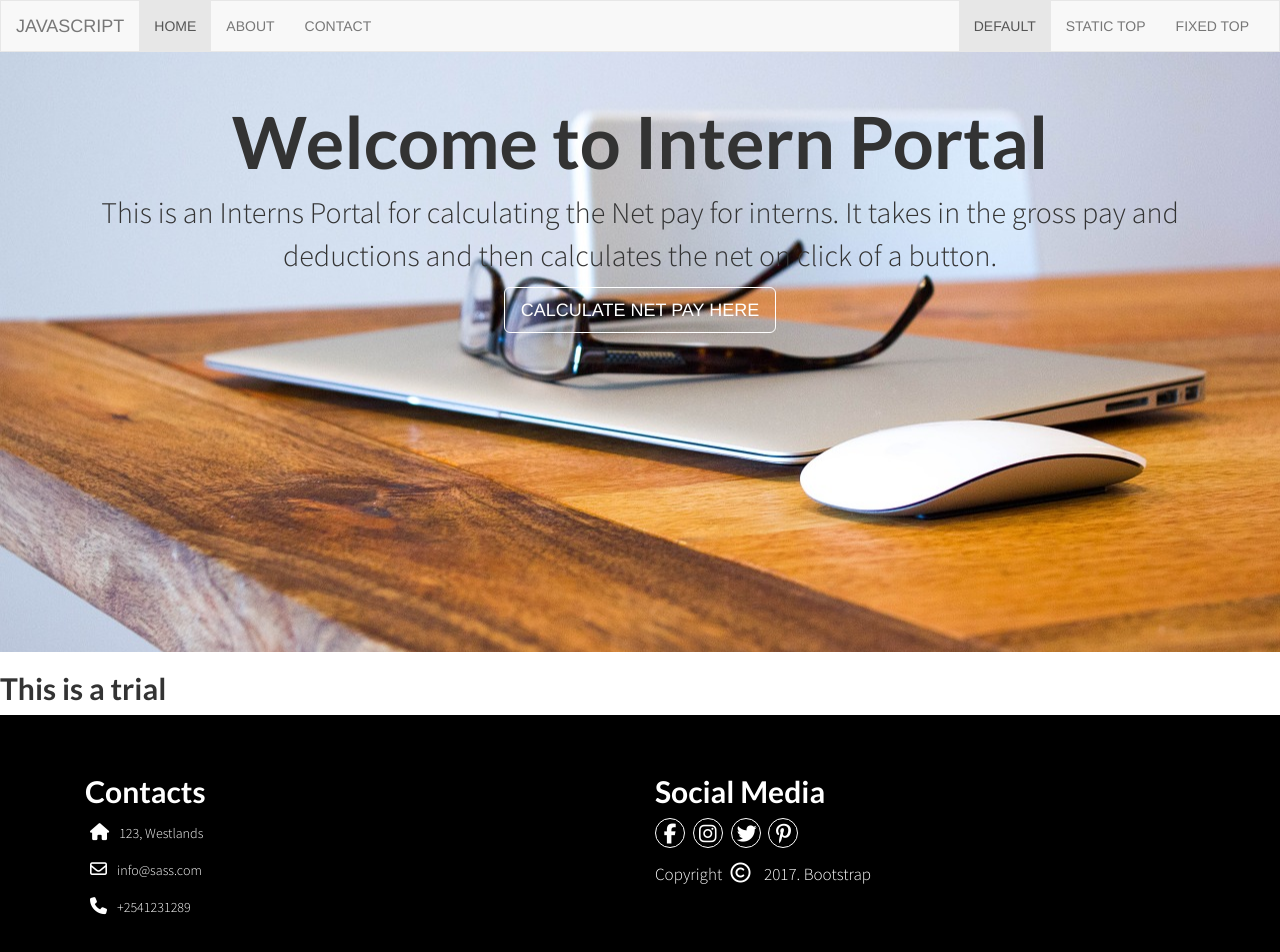
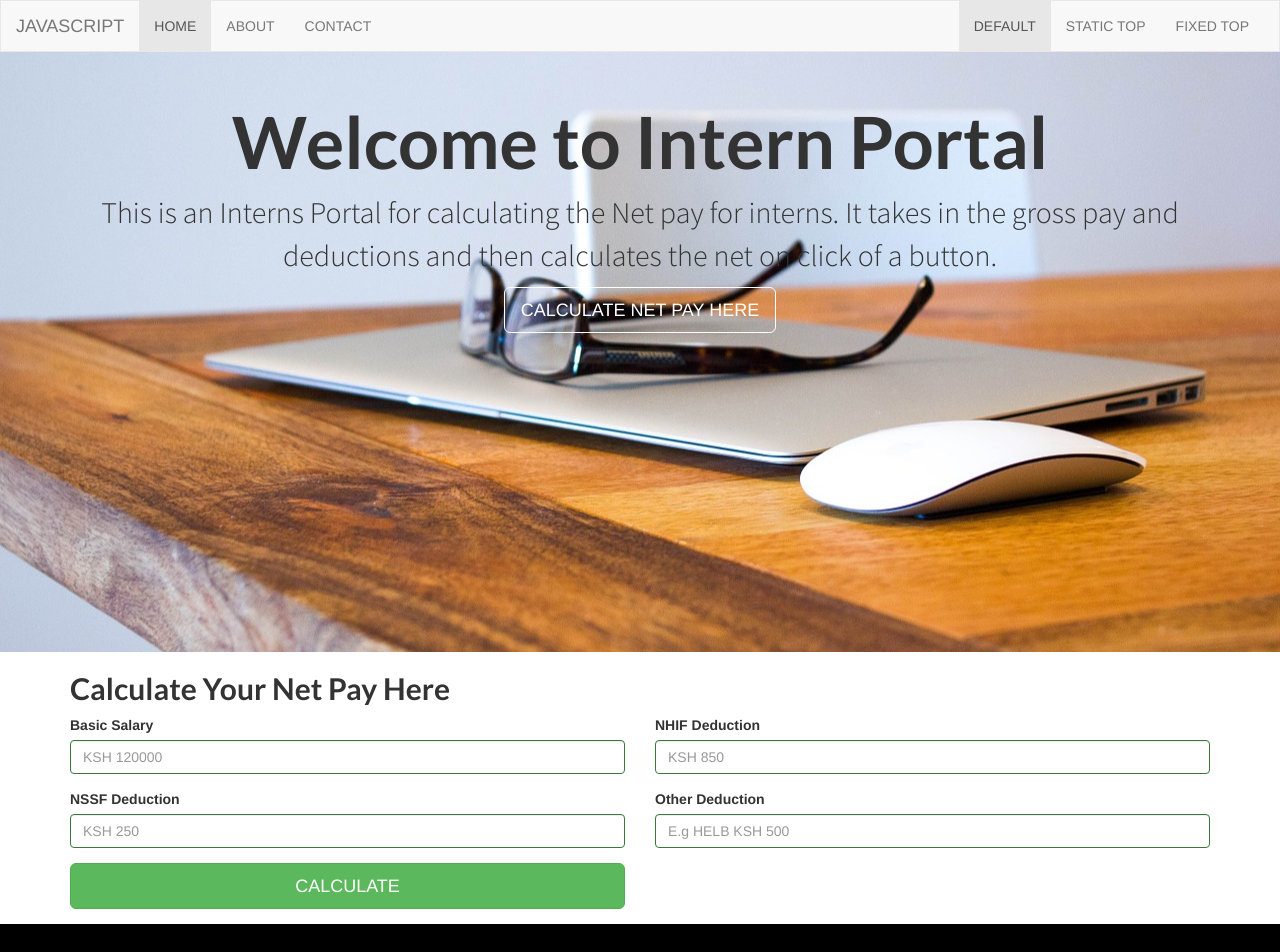
Before and after one commit to cokoyoh/JAVASCRIPT-9TH-NOVEMBER-2017, a plain HTML site: page index.html in a window 1280 px wide. Shown: the top 952 px of the page. Drawn offline with nearby package versions, Linux system fonts and the light colour scheme.

Commit message:
Salary calculation form added

```diff
--- a/index.html
+++ b/index.html
@@ -58,7 +58,38 @@
 
     <!--net pay section begins here-->
     <div class="net-pay" id="net-pay">
-        <h2>This is a trial</h2>
+        <div class="container">
+            <h2>Calculate Your Net Pay Here</h2>
+            <form>
+                <fieldset>
+                    <div class="row">
+                        <div class="col-md-6 col-lg-6">
+                            <div class="form-group has-success">
+                                <label class="form-control-label">Basic Salary</label>
+                                <input type="text" class="form-control is-valid" id="basic-salary" placeholder="KSH 120000">
+                            </div>
+                            <div class="form-group has-success">
+                                <label class="form-control-label">NSSF Deduction</label>
+                                <input type="text" class="form-control is-valid" id="nssf" placeholder="KSH 250">
+                            </div>
+                            <div class="form-group has-success">
+                                <button type="button" class="btn btn-success btn-lg btn-block">Calculate</button>
+                            </div>
+                        </div>
+                        <div class="col-md-6 col-lg-6">
+                            <div class="form-group has-success">
+                                <label class="form-control-label">NHIF Deduction</label>
+                                <input type="text" class="form-control is-valid" id="nhif" placeholder="KSH 850">
+                            </div>
+                            <div class="form-group has-success">
+                                <label class="form-control-label">Other Deduction</label>
+                                <input type="text" class="form-control is-valid" id="other-deduction" placeholder="E.g HELB KSH 500">
+                            </div>
+                        </div>
+                    </div>
+                </fieldset>
+            </form>
+        </div>
     </div>
     <!--net pay section ends here-->
 
```
